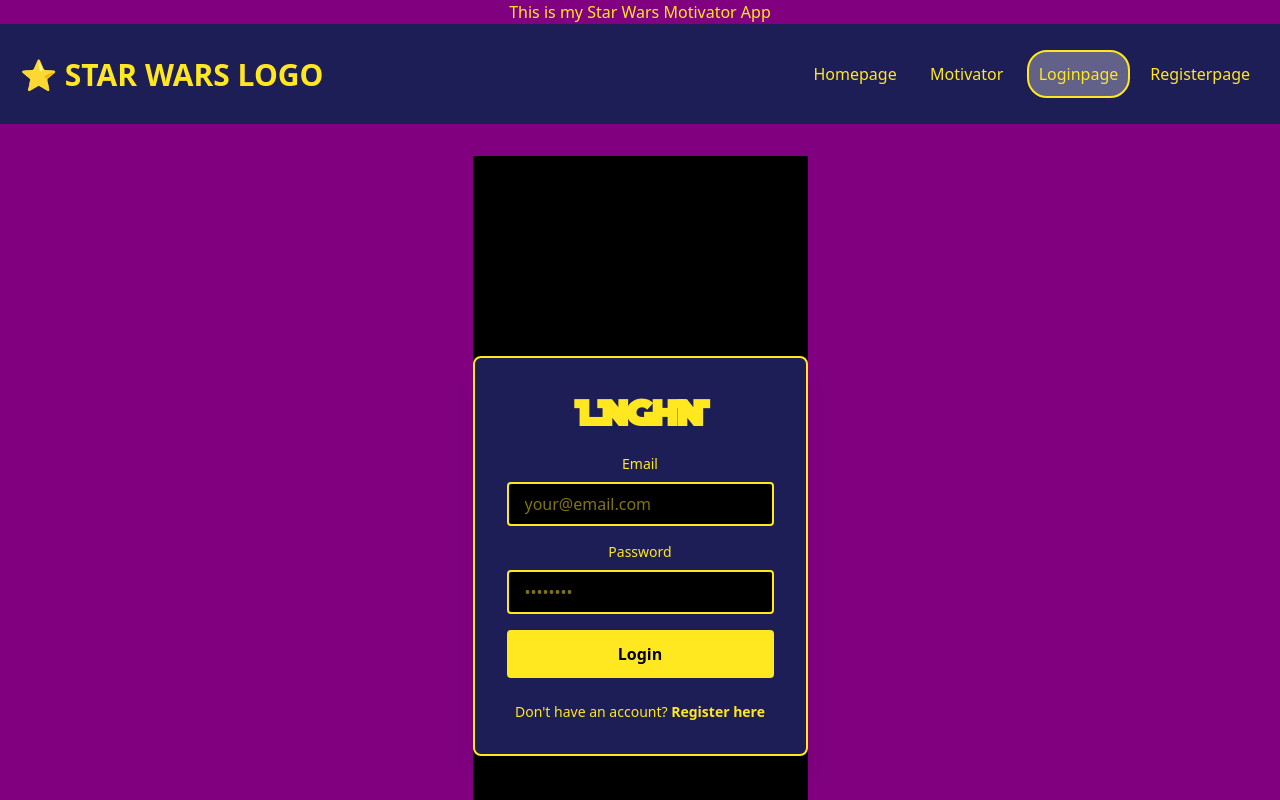
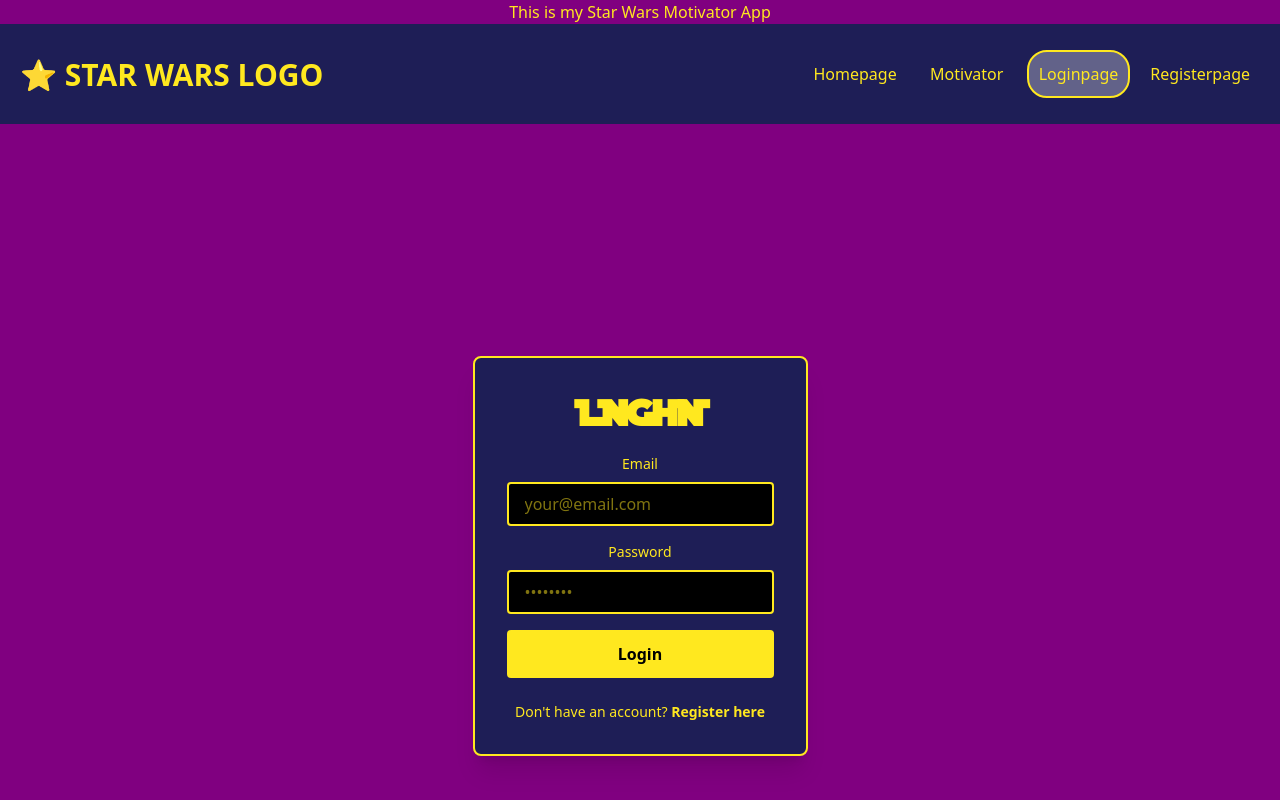
Before and after one commit to laurent-Valq/starwars-motivator, a Next.js app: page /login in a window 1280 px wide. Shown: the top 800 px of the page. Built offline with nearby package versions, Linux system fonts and the light colour scheme.

Commit message:
Remove black backgrounds from auth pages for cleaner design - Remove bg-black from login and register page containers - Keep blue card background for form contrast - Maintain purple app-shell background

```diff
--- a/src/app/(auth)/login/page.tsx
+++ b/src/app/(auth)/login/page.tsx
@@ -38,7 +38,7 @@
   }
 
   return (
-    <div className="min-h-screen flex items-center justify-center bg-black text-[#FFE81F]">
+    <div className="min-h-screen flex items-center justify-center text-[#FFE81F]">
       <div className="w-full max-w-md p-8 space-y-6 bg-[#1e1e56] rounded-lg shadow-xl border-2 border-[#FFE81F]">
         <h1 className="text-4xl font-bold text-center star-wars-font">
           LOGIN
--- a/src/app/(auth)/register/page.tsx
+++ b/src/app/(auth)/register/page.tsx
@@ -40,7 +40,7 @@
   }
 
   return (
-    <div className="min-h-screen flex items-center justify-center bg-black text-[#FFE81F]">
+    <div className="min-h-screen flex items-center justify-center text-[#FFE81F]">
       <div className="w-full max-w-md p-8 space-y-6 bg-[#1e1e56] rounded-lg shadow-xl border-2 border-[#FFE81F]">
         <h1 className="text-4xl font-bold text-center star-wars-font">
           REGISTER
```
